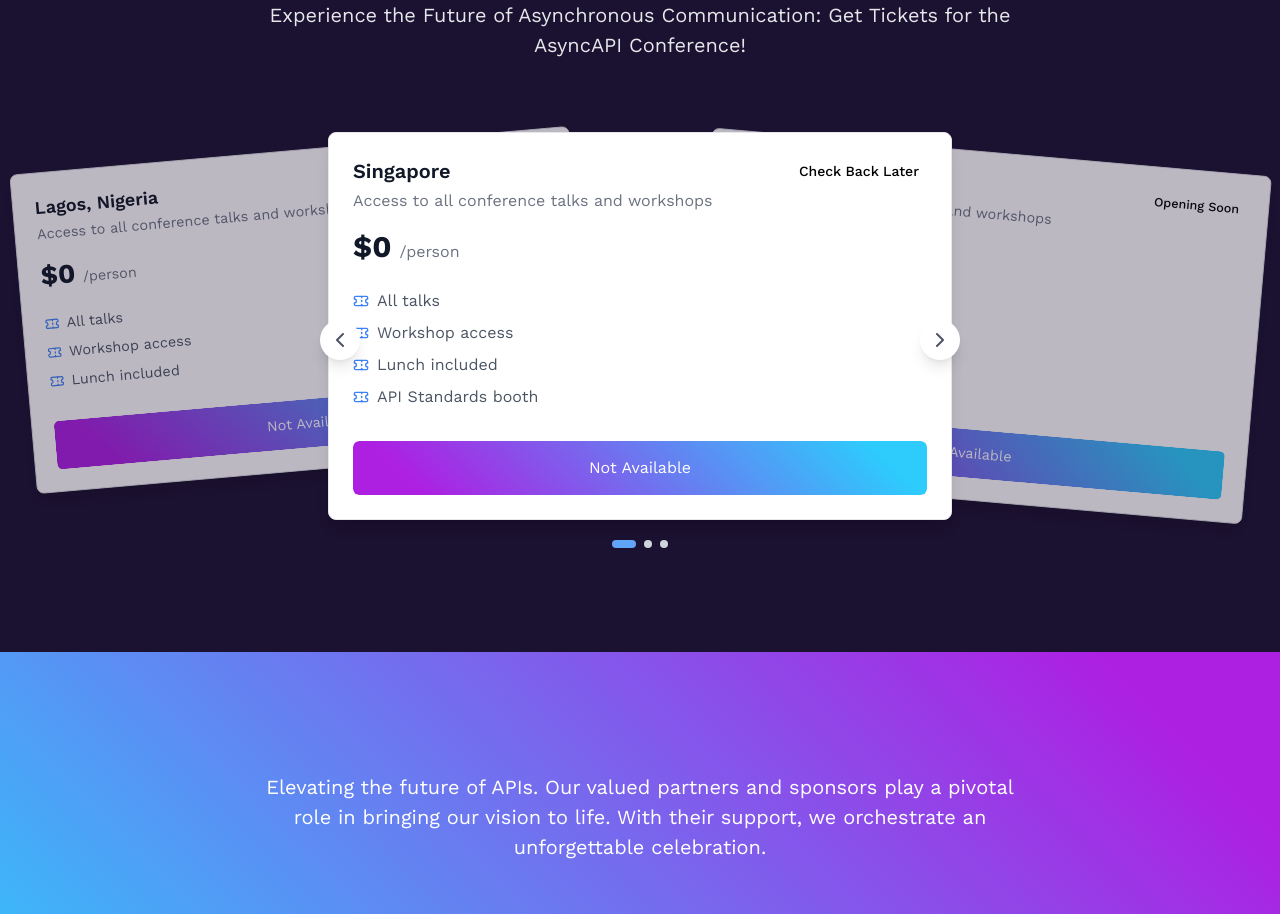
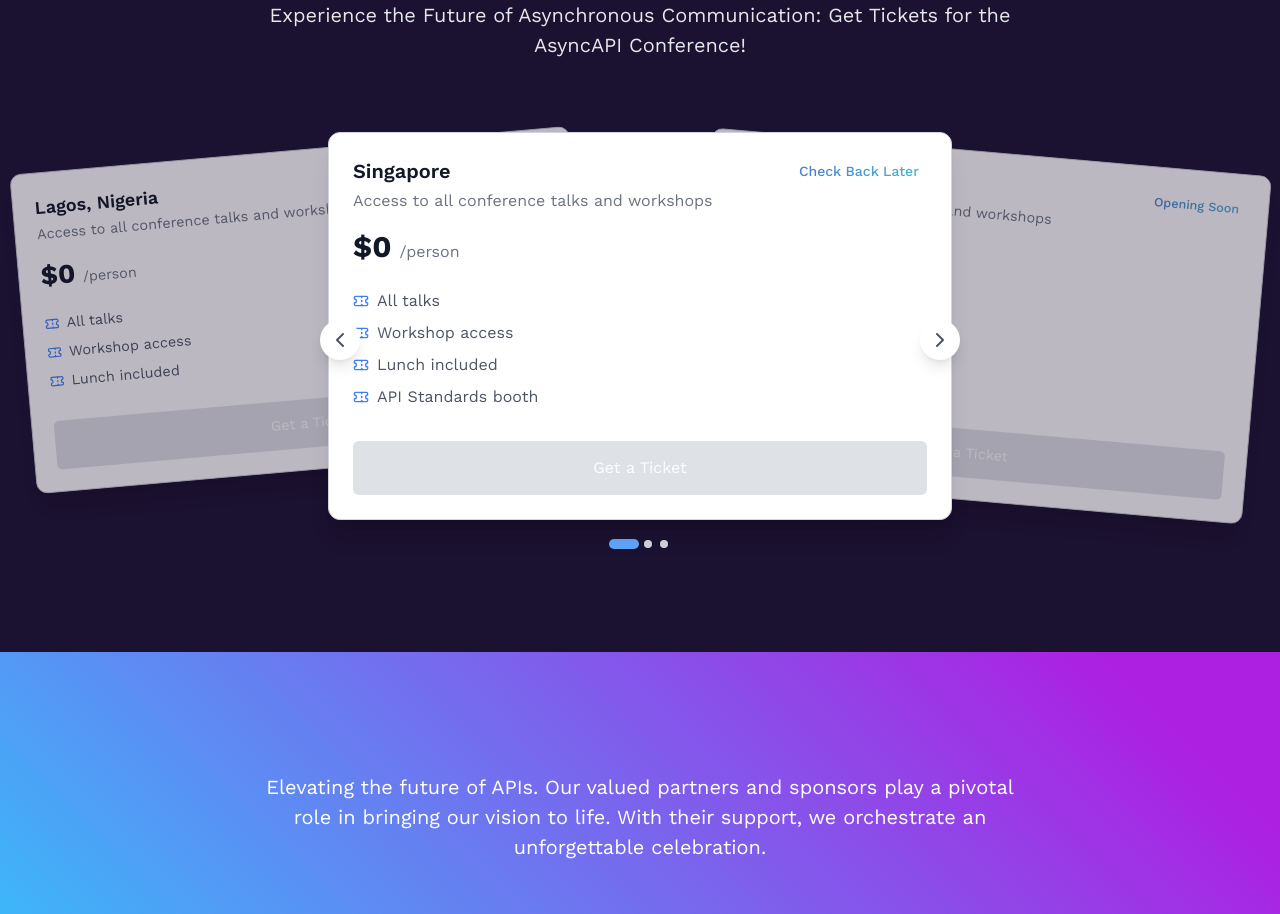
Before and after one commit to asyncapi/conference-website, a Next.js app: page / in a window 1280 px wide. Shown: the part 3980-4894 px from the top of the page. Built offline with nearby package versions, Linux system fonts and the light colour scheme.

Commit message:
feat: animation for cards and gradient removed

```diff
--- a/components/Tickets/ticketCards.js
+++ b/components/Tickets/ticketCards.js
@@ -1,10 +1,42 @@
 import React, { useState } from "react";
 import { ChevronLeft, ChevronRight, Ticket } from "lucide-react";
-import tickets from "../../data/tickets.json";
 import Button from "../Buttons/button";
 
-const TicketCards = () => {
+const Tickets = () => {
   const [currentIndex, setCurrentIndex] = useState(0);
+
+  const tickets = [
+    {
+      id: 1,
+      type: 'Singapore',
+      price: 0,
+      url: false,
+      description: 'Access to all conference talks and workshops',
+      status: 'Check Back Later',
+      available: 50,
+      benefits: ['All talks', 'Workshop access', 'Lunch included', 'API Standards booth'],
+    },
+    {
+      id: 2,
+      type: 'Munich, Germany',
+      price: 0,
+      url: false,
+      description: 'Access to all conference talks and workshops',
+      status: 'Opening Soon',
+      available: 50,
+      benefits: ['All talks', 'Workshop access', 'Lunch included', 'API Standards booth'],
+    },
+    {
+      id: 3,
+      type: 'Lagos, Nigeria',
+      price: 0,
+      url: false,
+      description: 'Access to all conference talks and workshops',
+      status: 'Not Yet Available',
+      available: 50,
+      benefits: ['All talks', 'Workshop access', 'Lunch included'],
+    },
+  ];
 
   const nextTicket = () => {
     setCurrentIndex((prev) => (prev + 1) % tickets.length);
@@ -15,21 +47,23 @@
   };
 
   return (
-    <div className="relative max-w-2xl mx-auto p-6" data-test="ticket-cards">
+    <div className="relative max-w-2xl mx-auto p-6"
+    data-test="tickets-carousel">
+
       <div className="absolute left-0 right-0 top-1/2 -translate-y-1/2 flex justify-between z-20 px-4">
         <button
           onClick={prevTicket}
-          className="bg-white p-2 rounded-full shadow-lg hover:bg-gray-100 transition"
+          data-test="prev-ticket"
+          className="bg-white p-2 rounded-full shadow-lg hover:bg-gray-100 transition-all duration-300 hover:scale-110 hover:shadow-xl"
           aria-label="Previous ticket"
-          data-test="prev-ticket-button"
         >
           <ChevronLeft className="h-6 w-6 text-gray-600" />
         </button>
         <button
           onClick={nextTicket}
-          className="bg-white p-2 rounded-full shadow-lg hover:bg-gray-100 transition"
+          data-test="next-ticket"
+          className="bg-white p-2 rounded-full shadow-lg hover:bg-gray-100 transition-all duration-300 hover:scale-110 hover:shadow-xl"
           aria-label="Next ticket"
-          data-test="next-ticket-button"
         >
           <ChevronRight className="h-6 w-6 text-gray-600" />
         </button>
@@ -47,7 +81,7 @@
 
           if (isCurrent) {
             zIndex = 10;
-            transform = "scale(1) translateX(0)";
+            transform = "scale(1) translateX(0) rotate(0deg)";
             opacity = "1";
           } else if (isPrev) {
             zIndex = 5;
@@ -63,36 +97,39 @@
             <div
               key={ticket.id}
               className="absolute top-0 left-0 right-0 transition-all duration-500 ease-in-out"
-              style={{ transform, opacity, zIndex }}
-              data-test={`ticket-card-${index + 1}`}
+              style={{
+                transform,
+                opacity,
+                zIndex,
+              }}
             >
-              <div className="bg-white shadow-lg rounded-lg overflow-hidden border border-gray-200">
+              <div className="bg-white shadow-xl rounded-xl overflow-hidden border border-gray-300 relative transition-transform duration-500 hover:scale-105 hover:shadow-2xl">
                 <div className="p-6">
-                  <div className="flex justify-between items-start">
+                  <div className="flex justify-between items-start mb-4">
                     <div>
-                      <h3 className="text-xl font-semibold text-gray-900" data-test="ticket-title">
+                      <h3 className="text-xl font-semibold text-gray-900 transform transition-transform duration-300 group-hover:translate-x-2"
+                      data-test="ticket-location">
                         {ticket.type}
                       </h3>
-                      <p className="text-gray-500 mt-1" data-test="ticket-description">
-                        {ticket.description}
-                      </p>
+                      <p className="text-gray-500 mt-1">{ticket.description}</p>
                     </div>
-                    <div className="px-2 py-1 rounded-full text-sm font-medium" data-test="ticket-status">
+                    <div className="px-2 py-1 rounded-full text-sm text-gradient font-medium animate-pulse">
                       {ticket.status}
                     </div>
                   </div>
 
-                  <div className="mt-4">
-                    <span className="text-3xl font-bold text-gray-900" data-test="ticket-price">
-                      ${ticket.price}
-                    </span>
+                  <div className="mt-4 transition-all duration-300 transform hover:scale-105">
+                    <span className="text-3xl font-bold text-gray-900">${ticket.price}</span>
                     <span className="text-gray-500 ml-2">/person</span>
                   </div>
 
                   <ul className="mt-6 space-y-2">
                     {ticket.benefits.map((benefit, i) => (
-                      <li key={i} className="flex items-center text-gray-600" data-test="ticket-benefit">
-                        <Ticket className="h-4 w-4 mr-2 text-blue-500" />
+                      <li
+                        key={i}
+                        className="flex items-center text-gray-600 transition-transform duration-300 hover:translate-x-2"
+                      >
+                        <Ticket className="h-4 w-4 mr-2 text-blue-500 transition-colors duration-300 group-hover:text-blue-700" />
                         {benefit}
                       </li>
                     ))}
@@ -100,13 +137,17 @@
 
                   {ticket.url ? (
                     <a href={ticket.url} target="_blank" rel="noreferrer">
-                      <Button className="mt-8 w-full" data-test="ticket-button">
+                      <Button className="mt-8 w-full transition-all duration-300 hover:bg-blue-600">
                         Get a Ticket
                       </Button>
                     </a>
                   ) : (
-                    <Button disabled className="mt-8 w-full bg-gray-300" data-test="ticket-not-available">
-                      Not Available
+                    <Button
+                      disabled={true}
+                      overlay={true}
+                      className="mt-8 w-full bg-gray-300 cursor-not-allowed opacity-70"
+                    >
+                      Get a Ticket
                     </Button>
                   )}
                 </div>
@@ -116,16 +157,20 @@
         })}
       </div>
 
-      <div className="flex justify-center mt-6 gap-2">
+      <div className="flex justify-center mt-6 gap-2"
+       data-test="pagination-dots">
+
         {tickets.map((_, index) => (
           <button
             key={index}
+            data-test={`pagination-dot-${index}`}
             className={`h-2 rounded-full transition-all duration-300 ${
-              index === currentIndex ? "w-6 bg-blue-400" : "w-2 bg-gray-300"
+              index === currentIndex
+                ? 'w-6 bg-blue-400 scale-125'
+                : 'w-2 bg-gray-300 hover:bg-blue-200'
             }`}
             onClick={() => setCurrentIndex(index)}
             aria-label={`Go to ticket ${index + 1}`}
-            data-test={`ticket-indicator-${index + 1}`}
           />
         ))}
       </div>
@@ -133,4 +178,4 @@
   );
 };
 
-export default TicketCards;
+export default Tickets;
--- a/data/tickets.json
+++ /dev/null
@@ -1,32 +0,0 @@
-[
-    {
-      "id": 1,
-      "type": "Singapore",
-      "price": 0,
-      "url": false,
-      "description": "Access to all conference talks and workshops",
-      "status": "Check Back Later",
-      "available": 50,
-      "benefits": ["All talks", "Workshop access", "Lunch included", "API Standards booth"]
-    },
-    {
-      "id": 2,
-      "type": "Munich, Germany",
-      "price": 0,
-      "url": false,
-      "description": "Access to all conference talks and workshops",
-      "status": "Opening Soon",
-      "available": 50,
-      "benefits": ["All talks", "Workshop access", "Lunch included", "API Standards booth"]
-    },
-    {
-      "id": 3,
-      "type": "Lagos, Nigeria",
-      "price": 0,
-      "url": false,
-      "description": "Access to all conference talks and workshops",
-      "status": "Not Yet Available",
-      "available": 50,
-      "benefits": ["All talks", "Workshop access", "Lunch included"]
-    }
-  ]
```
Also changed, not shown: 1 other file (tests, documents, lock files or other folders).
